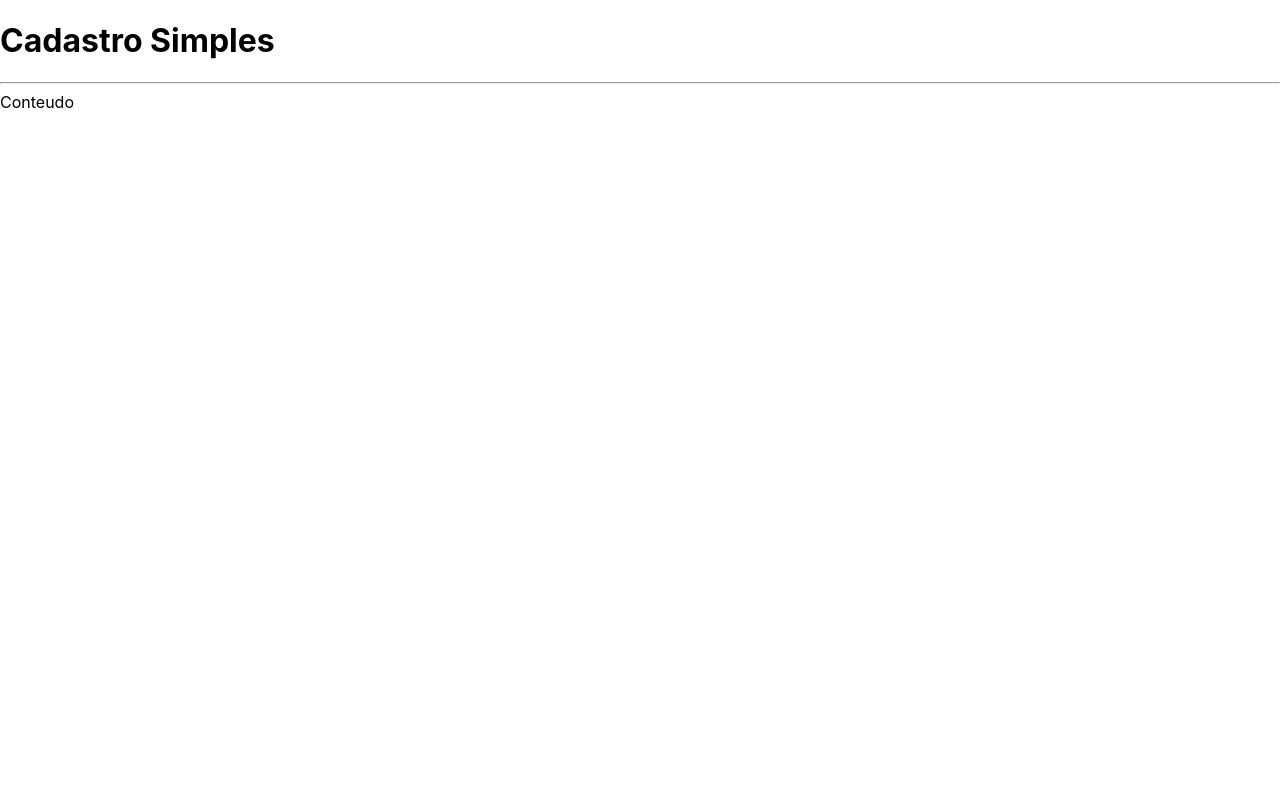
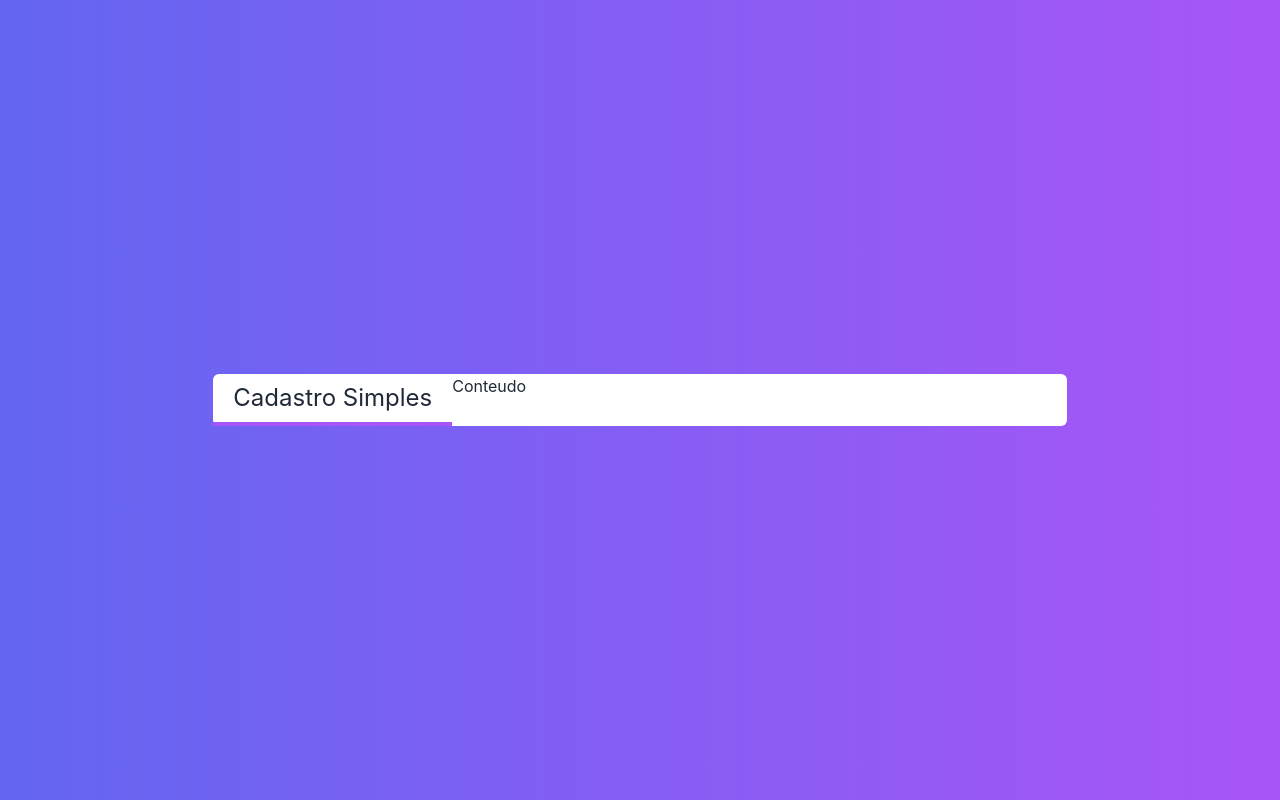
Before and after one commit to NikolasDaltro/Cadastro-Banco-Dados, a Next.js app in the folder next-crud/: page / in a window 1280 px wide. Built offline with nearby package versions, Linux system fonts and the light colour scheme.

Commit message:
Layout e titulo

```diff
--- a/next-crud/src/components/Layout.tsx
+++ b/next-crud/src/components/Layout.tsx
@@ -1,4 +1,5 @@
 import Titulo from "./Titulo";
+
 interface LayoutProps{
     titulo: string
     children: any
--- a/next-crud/src/components/Titulo.tsx
+++ b/next-crud/src/components/Titulo.tsx
@@ -2,9 +2,9 @@ export default function Titulo(props) {
     return (
         <div className="flex flex-col justify-center">
             <h1 className="px-5 py-2 text-2xl">
-                {props.children}</h1>
+                {props.children}
+            </h1>
             <hr className="border-2 border-purple-500" />
         </div>
     )
-
 }
--- a/next-crud/src/styles/globals.css
+++ b/next-crud/src/styles/globals.css
@@ -1,3 +1,4 @@
+
 html,
 body {
   padding: 0;
@@ -15,6 +16,10 @@ a {
   box-sizing: border-box;
 }
 
+@tailwind base;
+@tailwind components;
+@tailwind utilities;
+
 @media (prefers-color-scheme: dark) {
   html {
     color-scheme: dark;
--- a/next-crud/tailwind.config.js
+++ b/next-crud/tailwind.config.js
@@ -1,7 +1,6 @@
 /** @type {import('tailwindcss').Config} */
 module.exports = {
   content: [
-    "./src/app/**/*.{js,ts,jsx,tsx}",
     "./src/pages/**/*.{js,ts,jsx,tsx}",
     "./src/components/**/*.{js,ts,jsx,tsx}",
   ],
```
